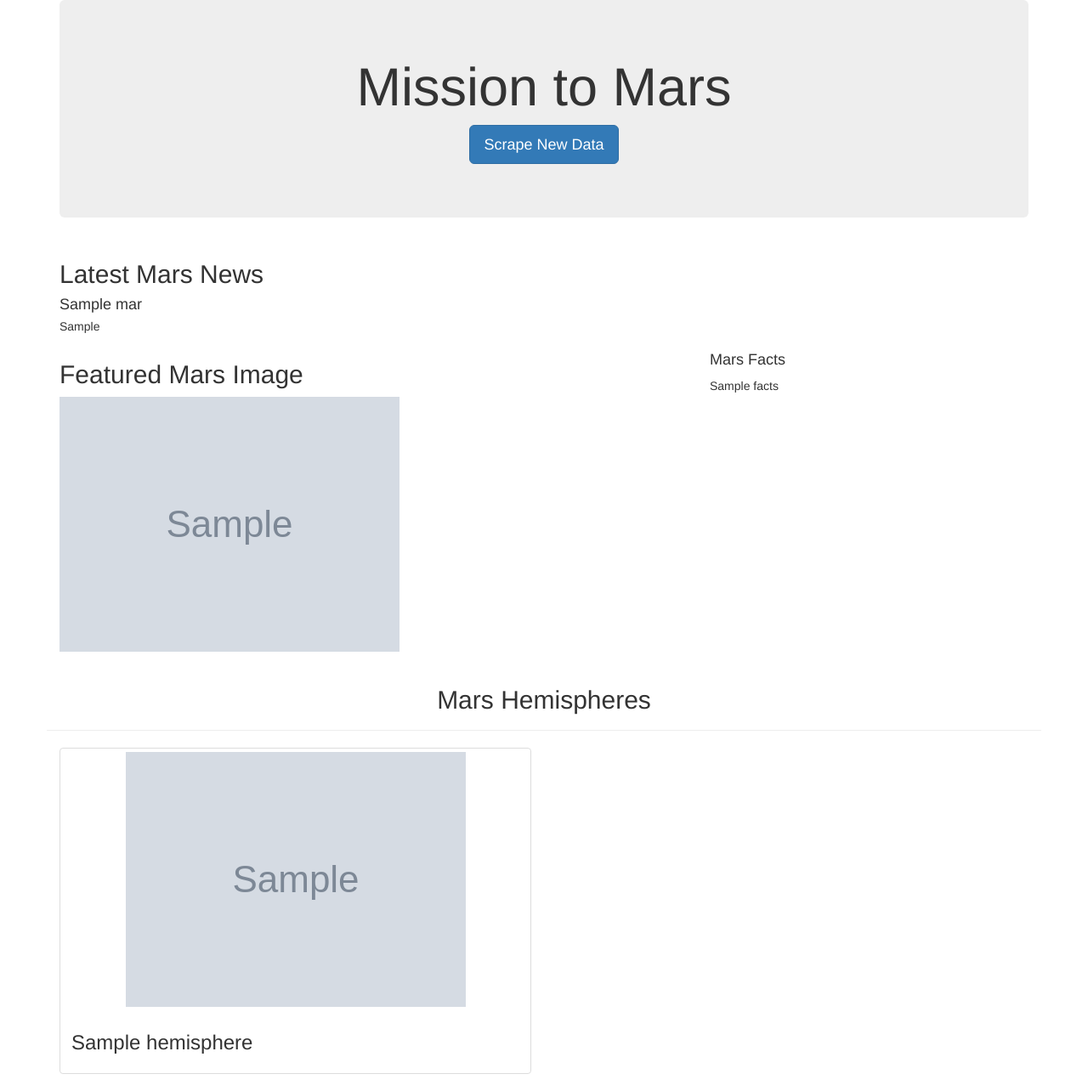
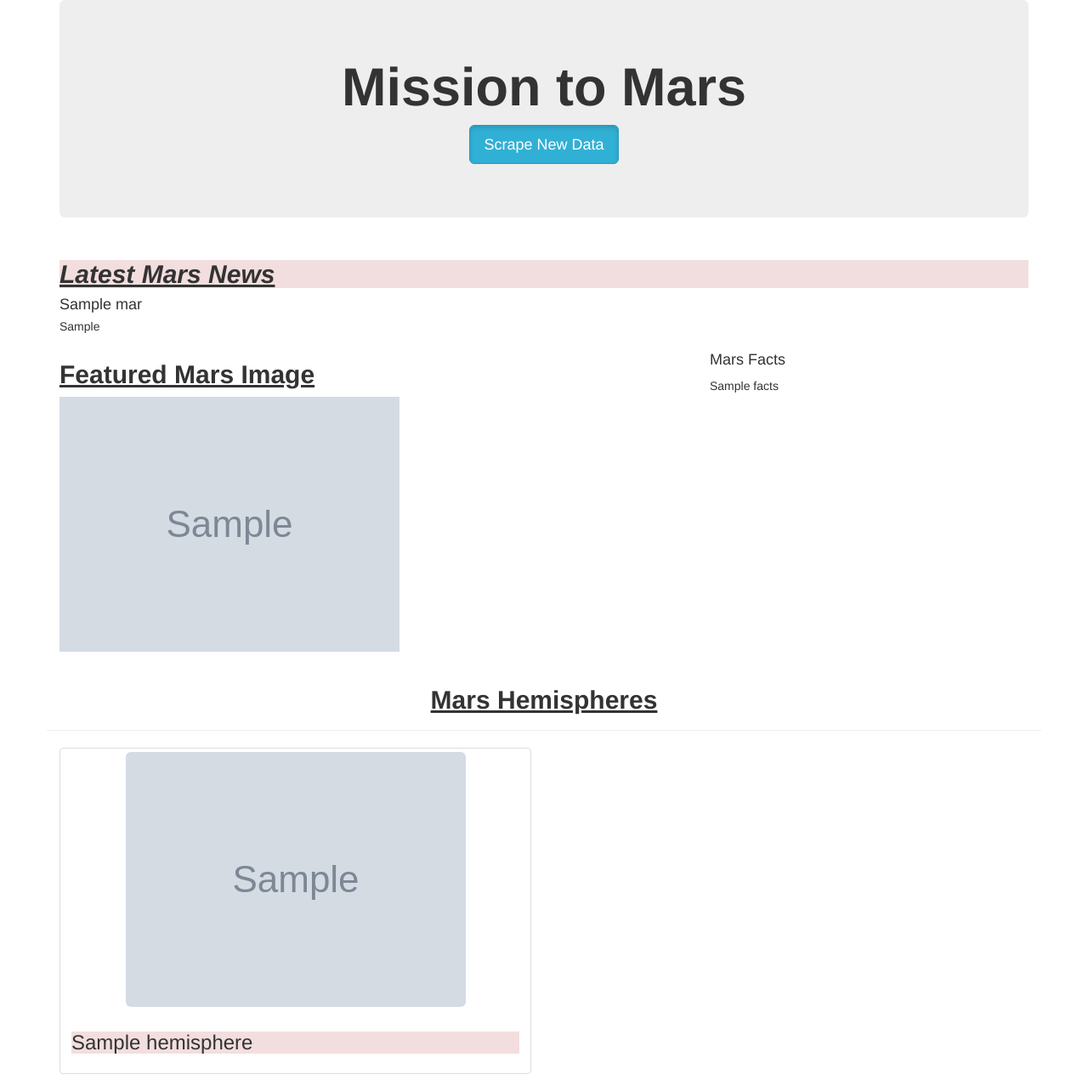
Before and after one commit to cvangx286/week-10_homeworkd, a Flask app: page / in a window 1280 px wide. Shown: the whole page at 85% size. Run offline with Flask 2, Linux system fonts and the light colour scheme; grey boxes marked "Sample" are stand-in pictures; a database or web service that is not in the repository returns one stand-in record (values such as "Sample title"); some libraries are stand-ins or nearby versions.

Commit message:
updated index.html

```diff
--- a/templates/index.html
+++ b/templates/index.html
@@ -14,9 +14,9 @@
     <div class="container">
       <!-- Add Jumbotron to Header -->
       <div class="jumbotron text-center">
-        <h1>Mission to Mars</h1>
+        <h1><b>Mission to Mars</b></h1>
         <!-- Add a button to activate scraping script -->
-        <p><a class="btn btn-primary btn-lg" href="/scrape" role="button">Scrape New Data</a></p>
+        <p><a class="btn btn-info btn-lg active" href="/scrape" role="button">Scrape New Data</a></p>
       </div>
 
       <!-- Add section for Mars News -->
@@ -24,9 +24,11 @@
         <div class="col-md-12">
           <div class="media">
             <div class="media-body">
-              <h2>Latest Mars News</h2>
+              <p class="text-left">
+              <h2><strong><u><p class="bg-danger"><em>Latest Mars News</em></p></u></strong></h2>
               <h4 class="media-heading">{{ mars.news_title }}</h4>
-              <p>{{ mars.news_paragraph }}</p>
+              <p>{{ mars.news_paragraph }}</p></p>
+
             </div>
           </div>
         </div>
@@ -35,7 +37,7 @@
       <!-- Section for Featured Image and Facts table -->
       <div class="row" id="mars-featured-image">
         <div class="col-md-8">
-          <h2>Featured Mars Image</h2>
+          <h2><strong><u>Featured Mars Image</u></strong></h2>
 
           <!-- if images is False/None/non-existent, then default to error message -->
           <img
@@ -57,15 +59,16 @@
       <!-- Section for Mars Hemispheres -->
       <div class="row" id="mars-hemispheres">
         <div class="page-header">
-          <h2 class="text-center">Mars Hemispheres</h2>
+            <h2 class="text-center"><strong><u>Mars Hemispheres</u></strong></h2>
         </div>
 
         {% for hemisphere in mars.Hemisphere %}
         <div class="col-md-6">
           <div class="thumbnail">
-            <img src="{{hemisphere.img_url | default('static/images/error.png', true)}}" alt="...">
+            <img src="{{hemisphere.img_url | default('static/images/error.png', true)}}" class="img-rounded"
+            alt="Responsive image">
             <div class="caption">
-              <h3>{{hemisphere.title}}</h3>
+              <h3><p class="bg-danger">{{hemisphere.title}}</h3></p>
             </div>
           </div>
         </div>
```
